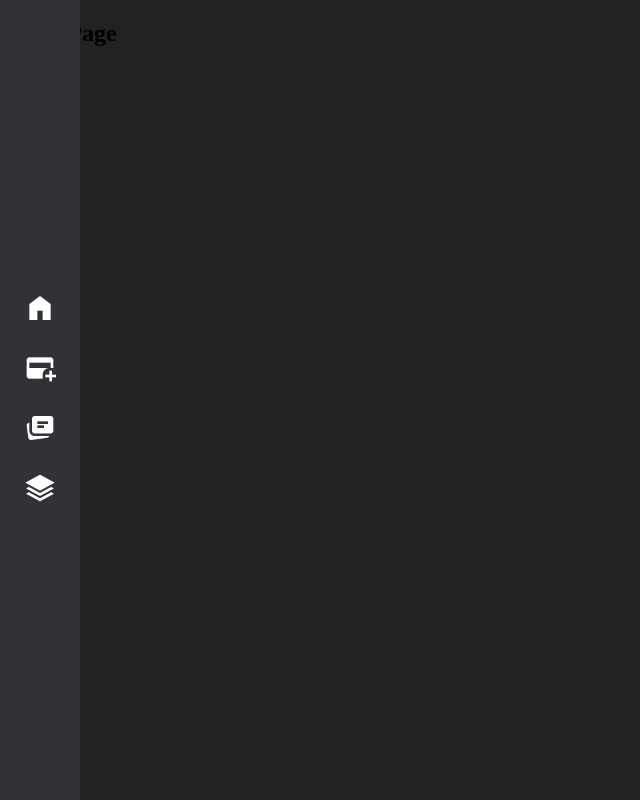
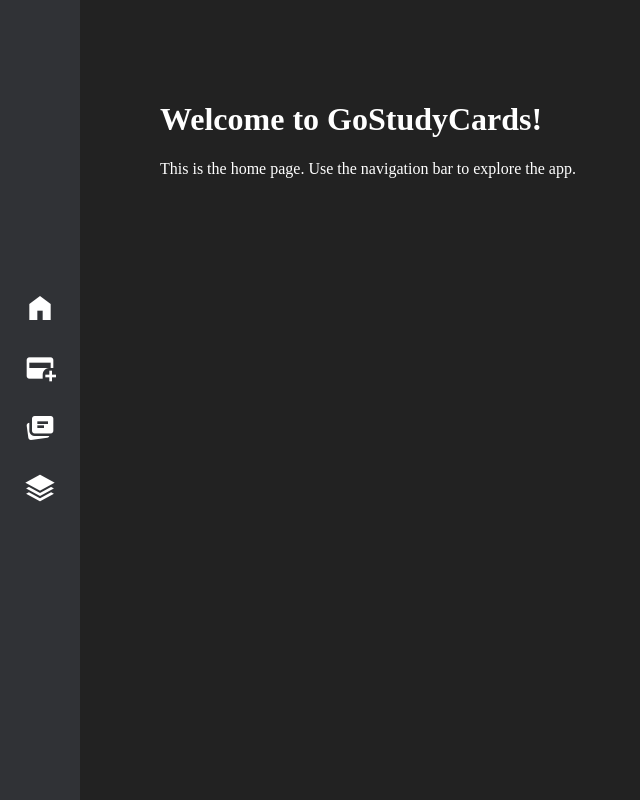
Before and after one commit to 18barbers2/gostudycards, a React (Vite) app in the folder frontend/: page / in a window 1280 px wide. Shown: the whole page, without its empty margins (0-640 px from the left). Built offline with nearby package versions, Linux system fonts and the light colour scheme.

Commit message:
feature: added the homepage basic layout

```diff
--- a/frontend/src/App.tsx
+++ b/frontend/src/App.tsx
@@ -3,6 +3,7 @@ import NavBar from './components/NavBar.tsx';
 import CardBuilder from './pages/CardBuilder.tsx';
 import AddCard from './pages/AddCard.tsx';
 import Decks from './pages/Decks.tsx';
+import Home from './pages/Home.tsx';
 
 function App() {
 
@@ -11,7 +12,7 @@ function App() {
       <NavBar/>
 
       <Routes>
-        <Route path="/" element={<div><h2>Home Page</h2></div>}/>
+        <Route path="/" element={<Home></Home>}/>
         <Route path="/add-card" element={<AddCard/>}/>
         <Route path="/card-builder" element={<CardBuilder/>}/>
         <Route path="/decks" element={<Decks/>}/>
--- /dev/null
+++ b/frontend/src/css/Home.css
@@ -0,0 +1,6 @@
+.home-page {
+    background-color: #222222;
+    color: white;
+    margin-left: 80px;
+    padding: 80px;
+}
--- /dev/null
+++ b/frontend/src/pages/Home.tsx
@@ -0,0 +1,12 @@
+import '../css/Home.css';
+
+export function Home() {
+    return (
+        <div className='home-page'>
+            <h1>Welcome to GoStudyCards!</h1>
+            <p>This is the home page. Use the navigation bar to explore the app.</p>
+        </div>
+    );
+}
+
+export default Home;
```
